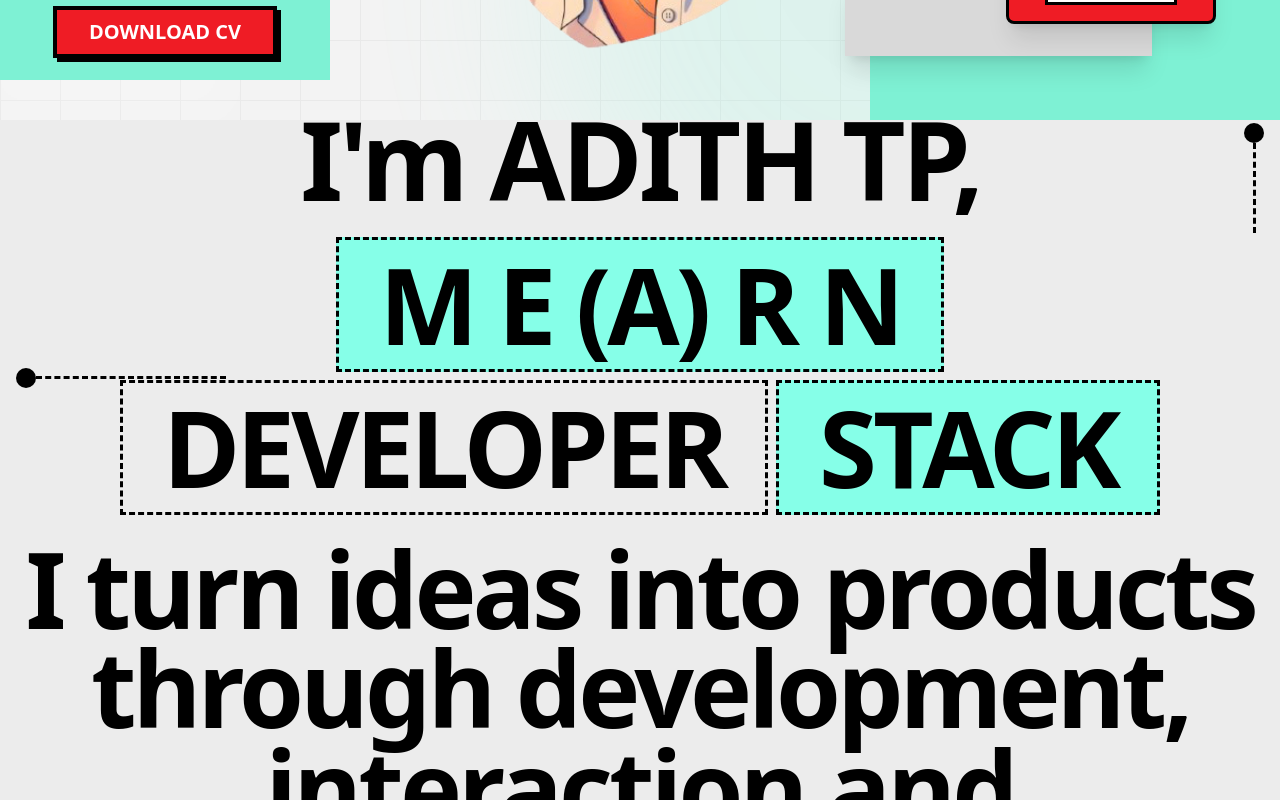
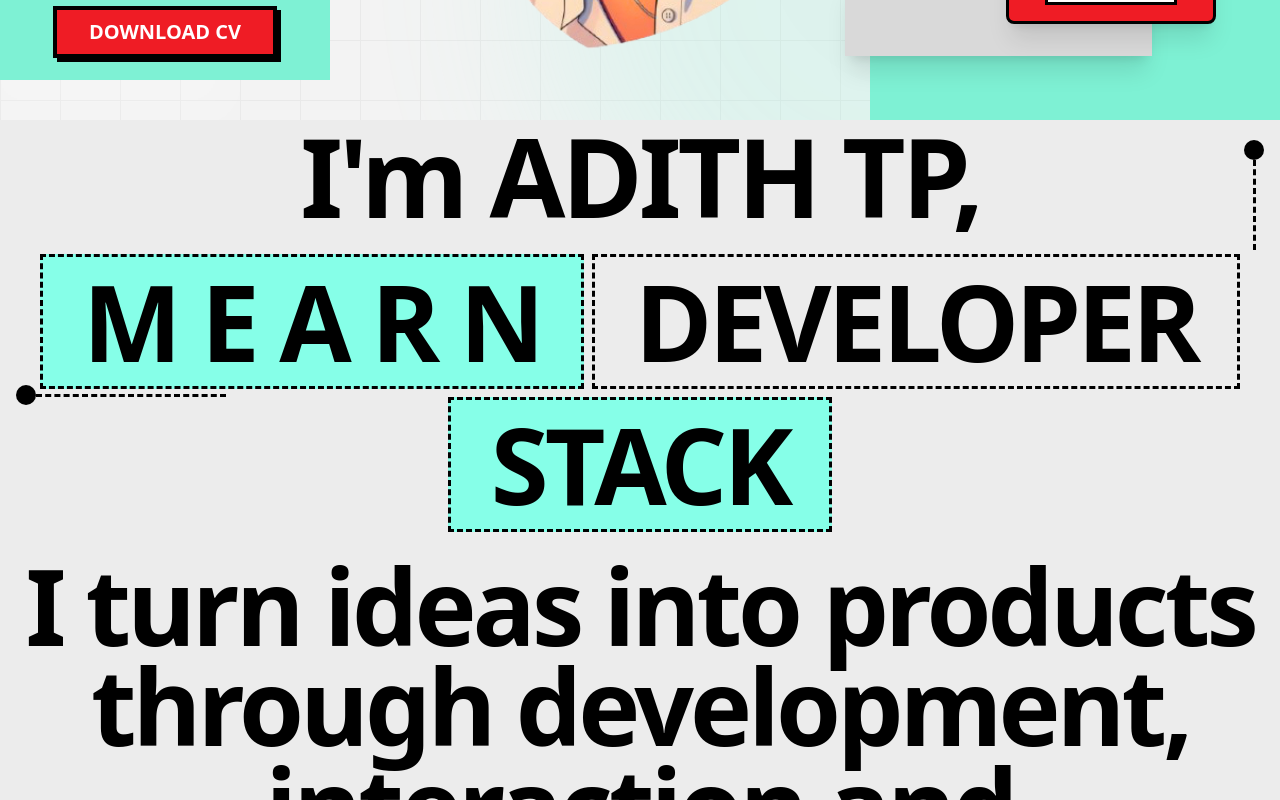
Before and after one commit to adithdev-glitch/newPortfolio, a React (Vite) app: page / in a window 1280 px wide. Shown: the part 680-1480 px from the top of the page. Built offline with nearby package versions, Linux system fonts and the light colour scheme; a web font is replaced by a local one.

Commit message:
update About component to use min-h-screen for better height management and correct text display

```diff
--- a/src/pages/About.jsx
+++ b/src/pages/About.jsx
@@ -35,7 +35,7 @@ export default function About() {
     }
   };
   return (
-    <section className="w-full h-[100vh] bg-[#ececec] flex items-center justify-center px-4 overflow-hidden">
+    <section className="w-full min-h-screen bg-[#ececec] flex items-center justify-center px-4 overflow-hidden">
       <div className="relative w-full max-w-[1500px]">
 
         {/* Top Right Dot + Line */}
@@ -65,7 +65,7 @@ export default function About() {
       <div ref={addRef} className="relative overflow-hidden bg-[#86ffe8] border-[3px] border-dashed border-black px-6 md:px-10 py-3">
         <div className="paint absolute inset-0 bg-black origin-left" />
         <span className="relative font-black text-[50px] sm:text-[70px] md:text-[105px] leading-none tracking-[-4px]">
-          M E (A) R N
+          M E A R N
         </span>
       </div>
 
```
